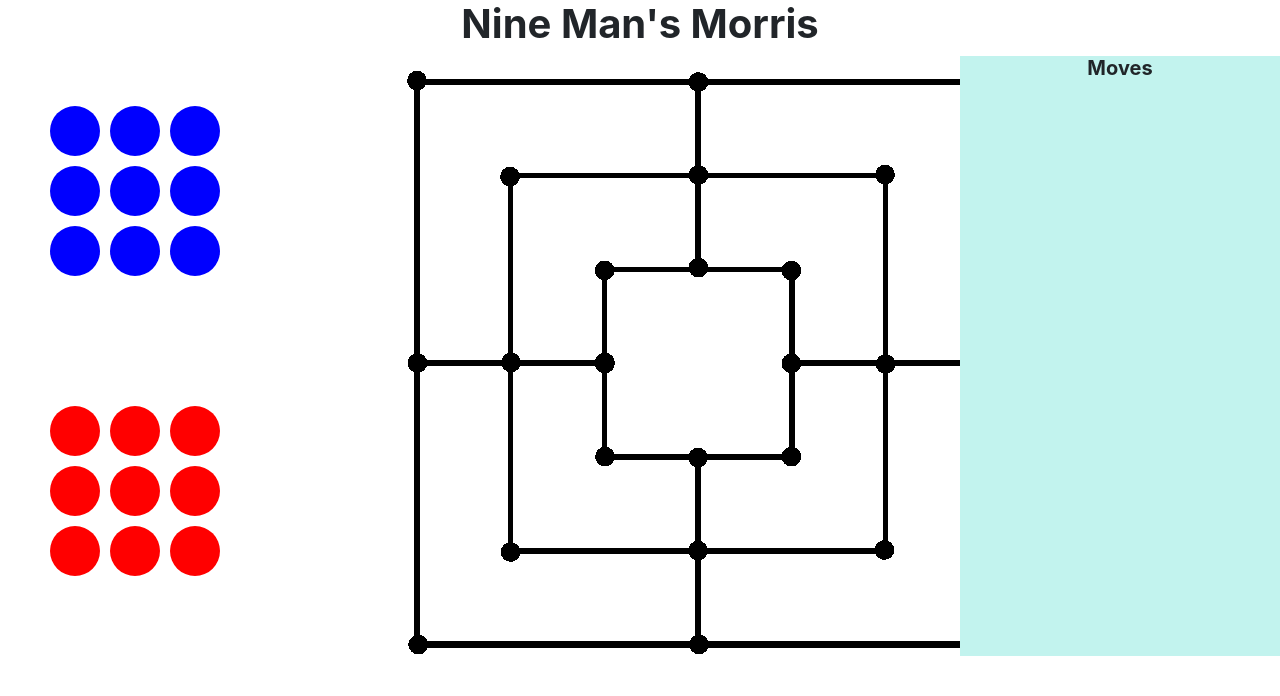
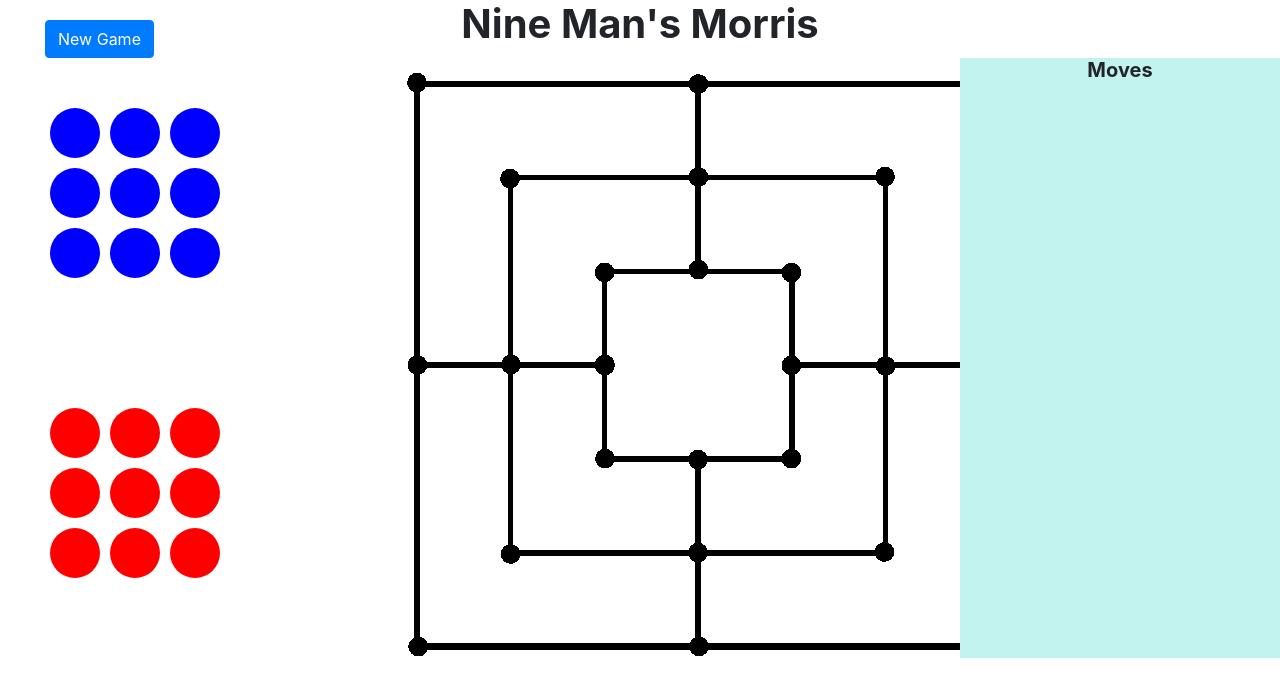
Before and after one commit to dagistan-tuncbilek/Nine-Mans-Morris-Angular, an Angular app: page / in a window 1280 px wide. Shown: the top 696 px of the page. Built offline with nearby package versions, Linux system fonts and the light colour scheme.

Commit message:
New game button added

```diff
--- a/angular.json
+++ b/angular.json
@@ -124,6 +124,10 @@
           }
         }
       }
-    }},
-  "defaultProject": "nine-mans-morris"
+    }
+  },
+  "defaultProject": "nine-mans-morris",
+  "cli": {
+    "analytics": "3c934fca-9cde-4743-bb9b-8887f644f437"
+  }
 }
--- a/package.json
+++ b/package.json
@@ -30,7 +30,7 @@
     "zone.js": "~0.10.2"
   },
   "devDependencies": {
-    "@angular-devkit/build-angular": "~0.901.4",
+    "@angular-devkit/build-angular": "^0.1000.4",
     "@angular/cli": "~9.1.4",
     "@angular/compiler-cli": "^9.1.4",
     "@angular/language-service": "^9.1.4",
--- a/src/app/main/main.component.css
+++ b/src/app/main/main.component.css
@@ -2,6 +2,11 @@
   background-image: url("../../assets/images/Schwarz.gif");
   background-position: 400px 10px;
   background-repeat: no-repeat;
+}
+
+.btn-newgame{
+  margin-top: 20px;
+  margin-left: 30px;
 }
 
 .blue {
--- a/src/app/main/main.component.html
+++ b/src/app/main/main.component.html
@@ -1,4 +1,15 @@
-<h1 class="font-weight-bold text-center">Nine Man's Morris</h1>
+
+<div class="row">
+  <div class="col-2">
+    <button id="button" (click)="newGame()" class="btn-newgame btn btn-primary">New Game</button>
+  </div>
+  <div class="col-8">
+    <h1 class="font-weight-bold text-center">Nine Man's Morris</h1>
+  </div>
+</div>
+
+
+
 <div class="row">
   <div class="col-9 img">
 
--- a/src/app/main/main.component.ts
+++ b/src/app/main/main.component.ts
@@ -131,8 +131,12 @@ export class MainComponent implements OnInit {
     if (this.totalRedStones < 3 || this.totalBlueStones < 3) {
       if (this.totalRedStones<3){
         this.moves.push(" ------- GAME OVER - BLUE WINS --------");
+        alert("WHITE WINS!!!");
+        this.newGame();
       } else {
         this.moves.push(" ------- GAME OVER - RED WINS --------");
+        alert("RED WINS!!!");
+        this.newGame();
       }
       this.changeMoves.emit(this.moves);
     }
@@ -207,4 +211,8 @@ export class MainComponent implements OnInit {
     this.changeMoves.emit(this.moves);
     this.preventDrag = false;
   }
+
+  newGame(){
+    location.reload();
+  }
 }
```
Also changed, not shown: 1 other file (tests, documents, lock files or other folders).
